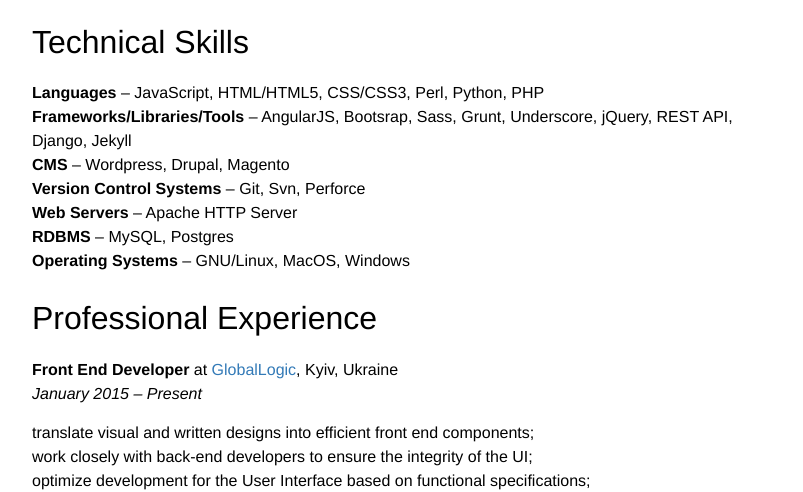
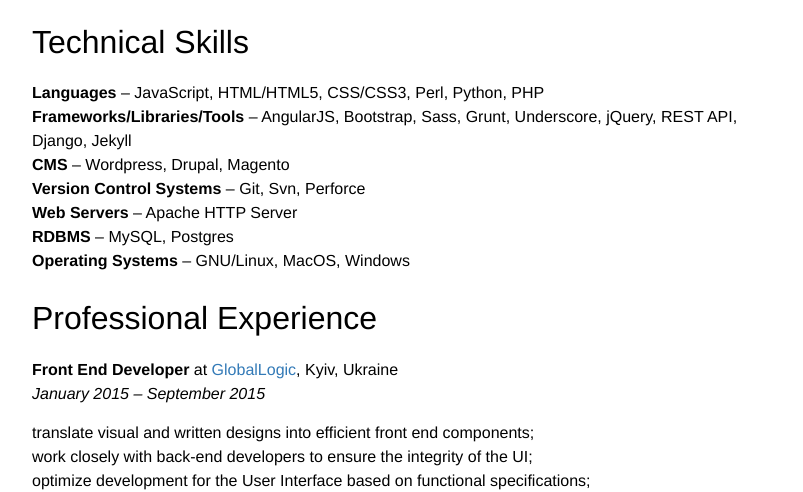
Before and after one commit to yuyokk/yuyokk.github.io, a Jekyll site: the page built from resume.md, in a window 1280 px wide. Shown: the part 166-658 px from the top of the page, without its empty margins (238-1041 px from the left). Built offline with Jekyll 4.4.1, drawn with Linux system fonts in a browser that asks for light colours.

Commit message:
Update resume page

```diff
--- a/package.json
+++ b/package.json
@@ -2,9 +2,6 @@
   "name": "iurii.ninja",
   "version": "1.0.0",
   "description": "Iurii Kucherov personal site",
-  "dependencies": {
-    "gulp": "^3.9.0"
-  },
   "devDependencies": {
     "gulp": "^3.9.0",
     "gulp-imagemin": "^2.3.0",
--- a/resume.md
+++ b/resume.md
@@ -8,7 +8,7 @@ permalink: /resume/
 # Technical Skills
 
 + **Languages** – JavaScript, HTML/HTML5, CSS/CSS3, Perl, Python, PHP
-+ **Frameworks/Libraries/Tools** – AngularJS, Bootsrap, Sass, Grunt, Underscore, jQuery, REST API, Django, Jekyll
++ **Frameworks/Libraries/Tools** – AngularJS, Bootstrap, Sass, Grunt, Underscore, jQuery, REST API, Django, Jekyll
 + **CMS** – Wordpress, Drupal, Magento
 + **Version Control Systems** – Git, Svn, Perforce
 + **Web Servers** – Apache HTTP Server
@@ -18,7 +18,7 @@ permalink: /resume/
 # Professional Experience
 
 **Front End Developer** at <a href="http://www.globallogic.com/" target="_blank">GlobalLogic</a>, Kyiv, Ukraine<br/>
-_January 2015 – Present_
+_January 2015 – September 2015_
 
 + translate visual and written designs into efficient front end components;
 + work closely with back-end developers to ensure the integrity of the UI;
```
Also changed, not shown: other parts of resume.md (+2 -1 lines), css/main.min.css.
